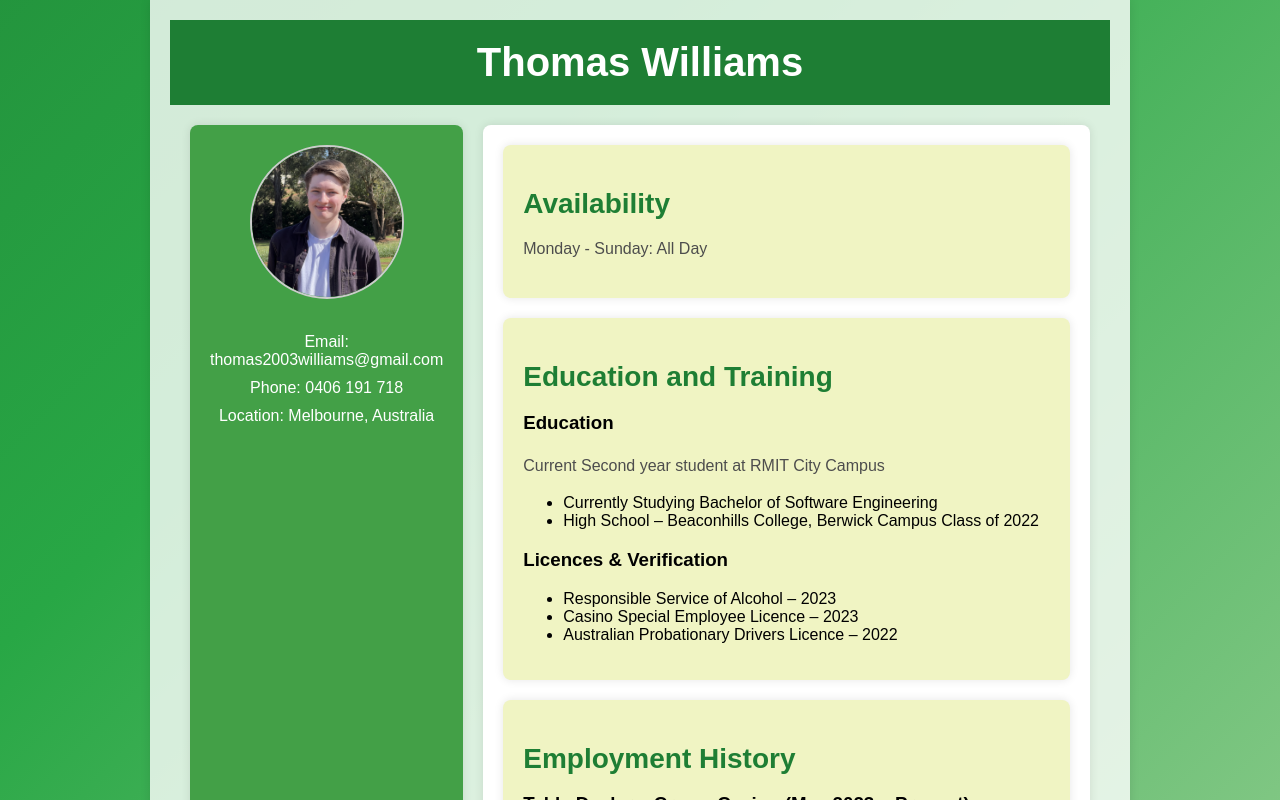
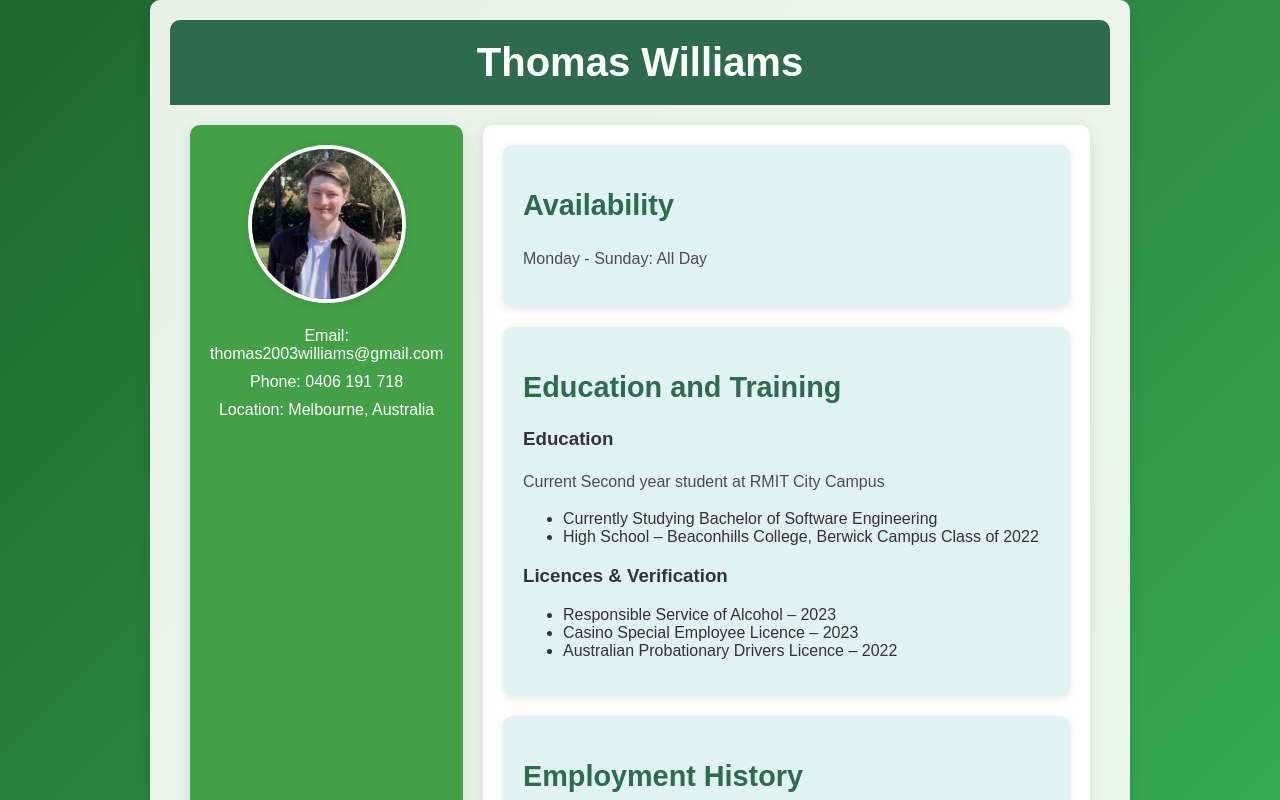
Before and after one commit to ThomasRMIT/personal-website, a React (Create React App) app: page / in a window 1280 px wide. Shown: the top 800 px of the page. Built offline with nearby package versions, Linux system fonts and the light colour scheme.

Commit message:
Updated title and design

```diff
--- a/public/index.html
+++ b/public/index.html
@@ -2,7 +2,7 @@
 <html lang="en">
   <head>
     <meta charset="utf-8" />
-    <link rel="icon" href="%PUBLIC_URL%/favicon.ico" />
+    <link rel="icon" />
     <meta name="viewport" content="width=device-width, initial-scale=1" />
     <meta name="theme-color" content="#000000" />
     <meta
@@ -24,7 +24,7 @@
       work correctly both with client-side routing and a non-root public URL.
       Learn how to configure a non-root public URL by running `npm run build`.
     -->
-    <title>React App</title>
+    <title>Thomas Williams</title>
   </head>
   <body>
     <noscript>You need to enable JavaScript to run this app.</noscript>
--- a/src/App.css
+++ b/src/App.css
@@ -1,14 +1,15 @@
-/* Body with flowing green wave animation */
+/* Body with subtle gradient background */
 body {
   margin: 0;
   padding: 0;
-  font-family: Arial, sans-serif;
-  background: linear-gradient(135deg, #1e7e34, #28a745, #81c784, #43a047, #66bb6a, #388e3c);
+  font-family: 'Poppins', sans-serif; /* Modern font */
+  background: linear-gradient(135deg, #11461d, #40bc5d, #9bd49e);
   background-size: 200% 200%;
   animation: greenWaveAnimation 10s ease infinite;
+  color: #333; /* Consistent dark text color */
 }
 
-/* Keyframes for flowing green wave animation */
+/* Keyframes for the flowing background animation */
 @keyframes greenWaveAnimation {
   0% {
     background-position: 100% 100%;
@@ -21,22 +22,44 @@ body {
   }
 }
 
+/* Keyframes for the fade-in and zoom effect */
+@keyframes fadeInZoom {
+  0% {
+    opacity: 0;
+    transform: scale(0.95);
+  }
+  100% {
+    opacity: 1;
+    transform: scale(1);
+  }
+}
+
 /* Container */
 .container {
   display: flex;
   flex-direction: column;
   min-height: 100vh;
-  background-color: rgba(255, 255, 255, 0.8); /* Semi-transparent white background for content */
+  background-color: rgba(255, 255, 255, 0.9);
   padding: 20px;
-  box-shadow: 0 0 10px rgba(0, 0, 0, 0.1); /* Slight shadow around the content */
+  box-shadow: 0 4px 15px rgba(0, 0, 0, 0.1);
+  border-radius: 10px;
+  opacity: 0;
+  transform: scale(0.95);
+  animation: fadeInZoom 0.6s ease forwards;
+  animation-delay: 0.1s;
 }
 
 /* Header */
 .header {
   text-align: center;
   padding: 20px;
-  background-color: #1e7e34;
+  background-color: #2d6a4f;
   color: white;
+  border-radius: 10px 10px 0 0;
+  opacity: 0;
+  transform: scale(0.95);
+  animation: fadeInZoom 0.6s ease forwards;
+  animation-delay: 0.2s;
 }
 
 .header h1 {
@@ -49,21 +72,19 @@ body {
   display: flex;
   flex-grow: 1;
   padding: 20px;
+  gap: 20px; /* Gap between sidebar and main content */
 }
 
 /* Sidebar */
 .sidebar {
   flex: 1;
-  background-color: #43a047; /* Green shade for sidebar */
+  background-color: #43a047;
   padding: 20px;
-  border-radius: 8px;
-  box-shadow: 0 0 10px rgba(0, 0, 0, 0.1);
+  border-radius: 10px;
+  box-shadow: 0 4px 15px rgba(0, 0, 0, 0.1);
   position: sticky;
-  top: 0; /* Sticky position to follow the user */
-  height: 100vh; /* Sidebar will take the full height of the viewport */
-  display: flex;
-  flex-direction: column;
-  justify-content: flex-start; /* Ensure content starts at the top */
+  top: 20px;
+  max-height: calc(100vh - 40px); /* Adjusted height */
 }
 
 .profile-picture-wrapper {
@@ -76,51 +97,40 @@ body {
   height: 150px;
   border-radius: 50%;
   object-fit: cover;
-  border: 2px solid #ccc;
+  border: 4px solid #fff; /* Subtle white border */
+  box-shadow: 0 2px 10px rgba(0, 0, 0, 0.1); /* Soft shadow */
 }
 
 /* Basic Details */
 .basic-details {
   text-align: center;
-  flex-grow: 1; /* Make the sidebar details grow and take up available space */
+  color: white;
 }
 
 .basic-details h2 {
-  font-size: 1.5rem;
-  color: white; /* Make the name white */
+  font-size: 1.8rem;
 }
 
 .basic-details p {
-  color: white; /* Make the personal info text white */
+  font-size: 1rem;
   margin: 10px 0;
-  font-size: 1rem;
 }
 
-/* Show name when scrolled down */
 .show-name h2 {
-  font-size: 1.5rem;
-  color: white;
   animation: fadeIn 0.5s ease-in-out;
-}
-
-/* Animation for name appearing */
-@keyframes fadeIn {
-  0% {
-    opacity: 0;
-  }
-  100% {
-    opacity: 1;
-  }
 }
 
 /* Main Content */
 .main-content {
   flex: 3;
-  background-color: white;
+  background-color: #fff;
   padding: 20px;
-  margin-left: 20px;
-  border-radius: 8px;
-  box-shadow: 0 0 10px rgba(0, 0, 0, 0.1);
+  border-radius: 10px;
+  box-shadow: 0 4px 15px rgba(0, 0, 0, 0.1);
+  opacity: 0;
+  transform: scale(0.95);
+  animation: fadeInZoom 0.6s ease forwards;
+  animation-delay: 0.3s;
 }
 
 /* Content Section */
@@ -129,40 +139,34 @@ body {
 }
 
 .content-section h2 {
-  font-size: 1.75rem;
-  margin-bottom: 10px;
-  color: #1e7e34; /* Dark green for section titles */
+  font-size: 1.8rem;
+  color: #2d6a4f; /* Consistent green for titles */
 }
 
 .content-section p {
   font-size: 1rem;
   line-height: 1.6;
-  color: #4d4d4d; /* Dark gray text for readability */
+  color: #4d4d4d; /* Clean, readable text */
 }
 
-/* Content Container */
 .content-container {
-  background-color: #f0f4c3; /* Light green background */
+  background-color: #e0f2f1; /* Softer background */
   padding: 20px;
   margin-bottom: 20px;
-  border-radius: 8px;
-  box-shadow: 0 0 10px rgba(0, 0, 0, 0.1);
+  border-radius: 10px;
+  box-shadow: 0 2px 10px rgba(0, 0, 0, 0.1);
 }
 
 /* Footer */
 .footer {
   text-align: center;
   padding: 20px;
-  background-color: #1e7e34; /* Dark green for footer */
+  background-color: #2d6a4f;
   color: white;
+  border-radius: 0 0 10px 10px;
 }
 
-.footer p {
-  margin: 0;
-  font-size: 1rem;
-}
-
-/* Responsive Background */
+/* Responsive design */
 @media (min-width: 1100px) {
   .container {
     margin-left: 150px;
--- a/src/App.js
+++ b/src/App.js
@@ -102,7 +102,9 @@ function App() {
 
       {/* Footer */}
       <footer className="footer">
-        <p>&copy; 2024 Thomas Williams. All rights reserved.</p>
+        <p>
+          Website designed and built by Thomas with <a href="https://reactjs.org/" target="_blank" rel="noopener noreferrer">React</a>
+        </p>
       </footer>
     </div>
   );
```
